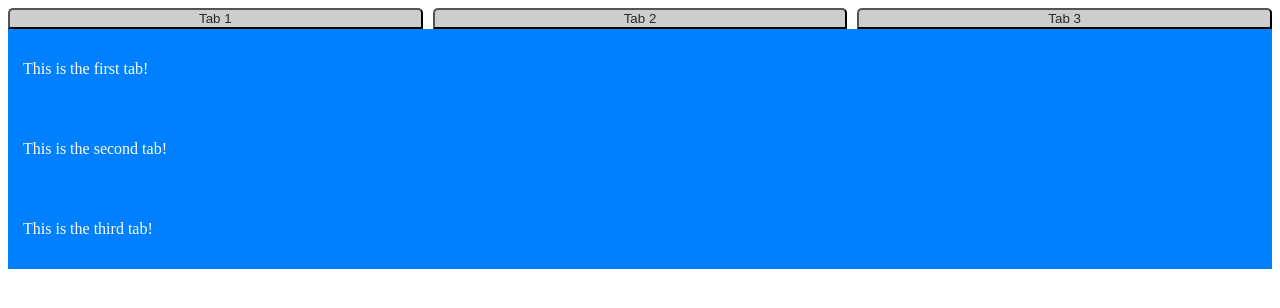
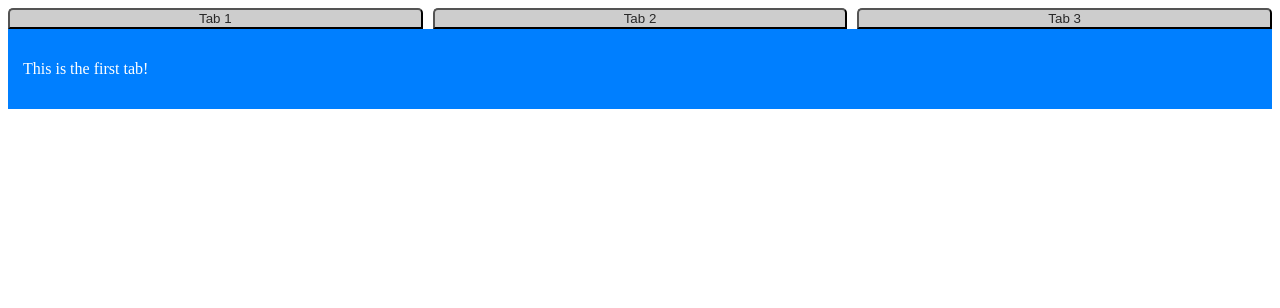
Before and after one commit to dkempton12/javascript-projects-2020, a plain HTML site: page javascript-tabs/index.html in a window 1280 px wide. Drawn offline with Linux system fonts and the light colour scheme.

Commit message:
Adding hidden attribute to tabpanels

```diff
--- a/javascript-tabs/index.html
+++ b/javascript-tabs/index.html
@@ -20,10 +20,10 @@
       <div role="tabpanel" aria-labelledby="tab-1">
         <p>This is the first tab!</p>
       </div>
-      <div role="tabpanel" aria-labelledby="tab-2">
+      <div role="tabpanel" aria-labelledby="tab-2" hidden>
         <p>This is the second tab!</p>
       </div>
-      <div role="tabpanel" aria-labelledby="tab-3">
+      <div role="tabpanel" aria-labelledby="tab-3" hidden>
           <p>This is the third tab!</p>
       </div>
 
```
